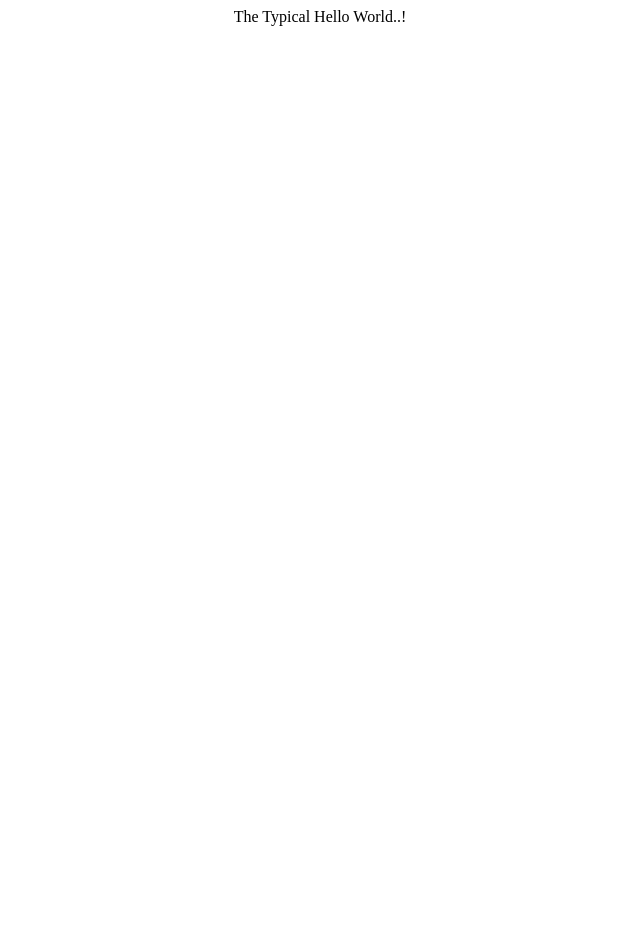
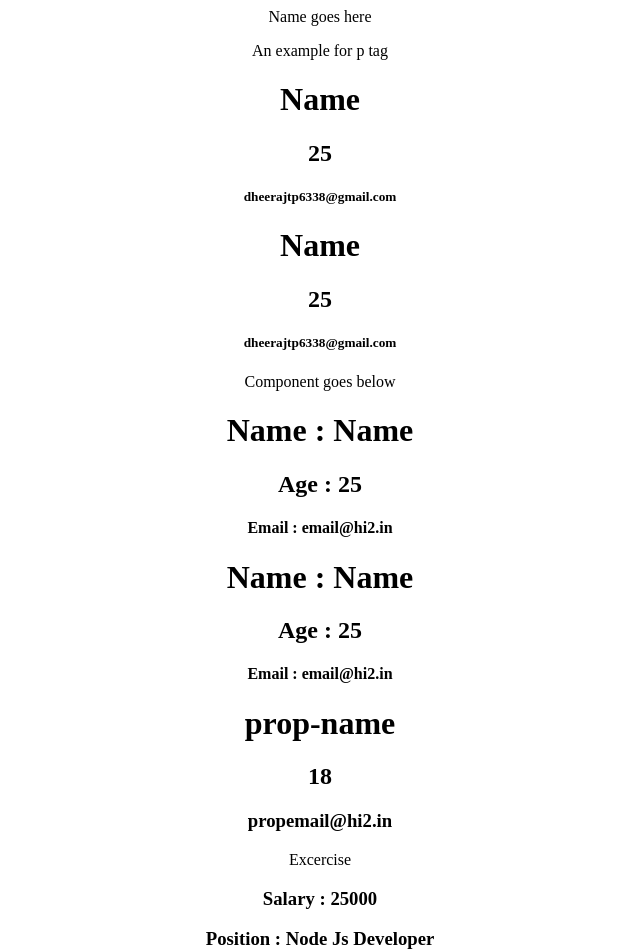
Before and after one commit to dheerajtp/React, a React (Create React App) app: page / in a window 1280 px wide. Shown: the top 952 px of the page, without its empty margins (320-960 px from the left). Before the commit the page ends 800 px from the top, so only its background shows below. Built offline with nearby package versions, Linux system fonts and the light colour scheme.

Commit message:
props and components in react with a simple exercise to show jobs

```diff
--- a/src/App.js
+++ b/src/App.js
@@ -1,7 +1,53 @@
 import "./App.css";
+import Excercise from "./Excercise";
 
 function App() {
-  return <div className="App">The Typical Hello World..!</div>;
+  const name = "Name goes here";
+  const tag = <p>An example for p tag</p>;
+  const fullName = <h1>Name</h1>;
+  const age = <h2>25</h2>;
+  const email = <h5>dheerajtp6338@gmail.com</h5>;
+
+  const userFullDetails = (
+    <div>
+      {fullName}
+      {age}
+      {email}
+    </div>
+  );
+  return (
+    <div className="App">
+      {name}
+      {tag}
+      {userFullDetails}
+      {userFullDetails}
+      <p>Component goes below</p>
+      <User />
+      <User />
+      <PropComponent name="prop-name" age={18} email="propemail@hi2.in" />
+      <Excercise />
+    </div>
+  );
 }
 
+const User = () => {
+  return (
+    <div>
+      <h1> Name : Name</h1>
+      <h2> Age : 25 </h2>
+      <h4> Email : email@hi2.in </h4>
+    </div>
+  );
+};
+
+const PropComponent = (props) => {
+  return (
+    <div>
+      <h1>{props.name}</h1>
+      <h2>{props.age}</h2>
+      <h3>{props.email}</h3>
+    </div>
+  );
+};
+
 export default App;
--- /dev/null
+++ b/src/Excercise.jsx
@@ -0,0 +1,22 @@
+import React from "react";
+
+function Excercise() {
+  return (
+    <div>
+      Excercise
+      <Job salary={25000} position="Node Js Developer" company="ioss" />
+    </div>
+  );
+}
+
+const Job = (props) => {
+  return (
+    <div>
+      <h3>Salary : {props.salary}</h3>
+      <h3>Position : {props.position}</h3>
+      <h3>Company : {props.company}</h3>
+    </div>
+  );
+};
+
+export default Excercise;
```
Also changed, not shown: 1 other file (tests, documents, lock files or other folders).
